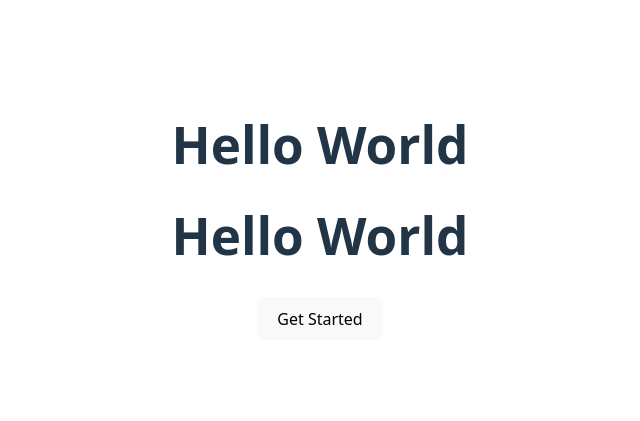
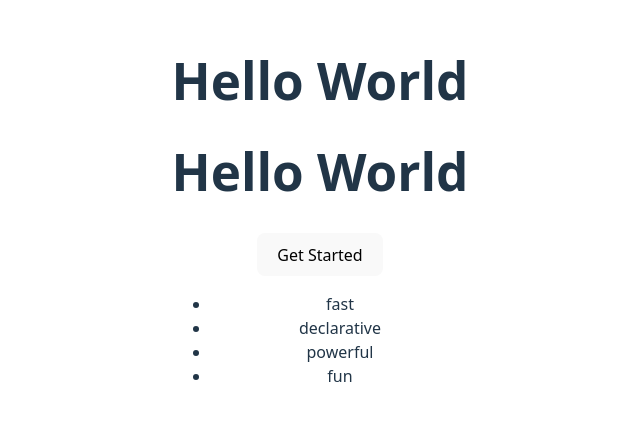
Before and after one commit to 7078-cj/react-animation-study, a React (Vite) app: page / in a window 1280 px wide. Shown: the part 189-610 px from the top of the page, without its empty margins (320-960 px from the left). Built offline with nearby package versions, Linux system fonts and the light colour scheme.

Commit message:
Variants & Staggered Animations

```diff
--- a/src/App.jsx
+++ b/src/App.jsx
@@ -2,8 +2,21 @@ import { useState } from 'react'
 import './App.css'
 import { motion } from 'motion/react'
 
+
+const container = {
+  hidden: {opacity: 0},
+  visible: {opacity: 1, transition: {staggerChildren: 1, delayChildren: 1}}
+}
+
+const item = {
+  hidden: {opacity: 0, y: 20},
+  visible: {opacity: 1, y:0}
+}
+
+
 function App() {
   const [count, setCount] = useState(0)
+  const features = ['fast', 'declarative', 'powerful', 'fun']
 
   //Notes:
   //an animation has a starting point and an ending point and method of animation
@@ -37,6 +50,24 @@ function App() {
      >
         Get Started
      </motion.button>
+
+     {/* Variants & Staggered Animations */}
+     <motion.ul
+      variants={container}
+      initial='hidden'
+      animate='visible'
+     >
+        {features.map((feature)=>(
+          <motion.li
+            key={feature}
+            variants={item}
+            >
+              {feature}
+          </motion.li>
+        ))}
+     </motion.ul>
+
+
     </>
   )
 }
```
